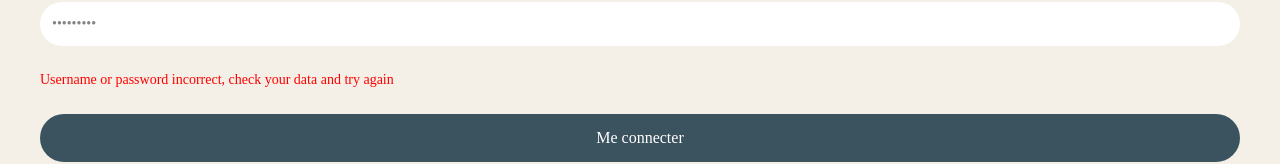
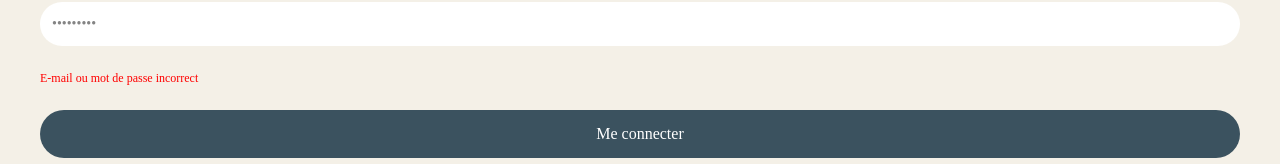
Before and after one commit to marusegoviac/mind, a Vue app in the folder Frontend/: page /login in a window 1280 px wide. Both pictures are taken after typing "name@example.com", "Sample123" into the empty fields and a click on the button "Me connecter". Shown: the part 534-698 px from the top of the page. Built offline with nearby package versions, Linux system fonts and the light colour scheme; no server answers.

Commit message:
Warning text modified

```diff
--- a/Frontend/src/pages/Login.vue
+++ b/Frontend/src/pages/Login.vue
@@ -46,7 +46,7 @@
             </div>
           </div>
 
-          <p v-if="textError" class="mt-2 text-sm text-medium-red">
+          <p v-if="textError" class="text-xs text-medium-red">
             {{ textError }}
           </p>
 
@@ -130,7 +130,7 @@ export default {
         sessionValue.active();
       } catch (error) {
         textError.value =
-          "Username or password incorrect, check your data and try again";
+          "E-mail ou mot de passe incorrect";
         isLoading.value = false;
       }
     };
```
